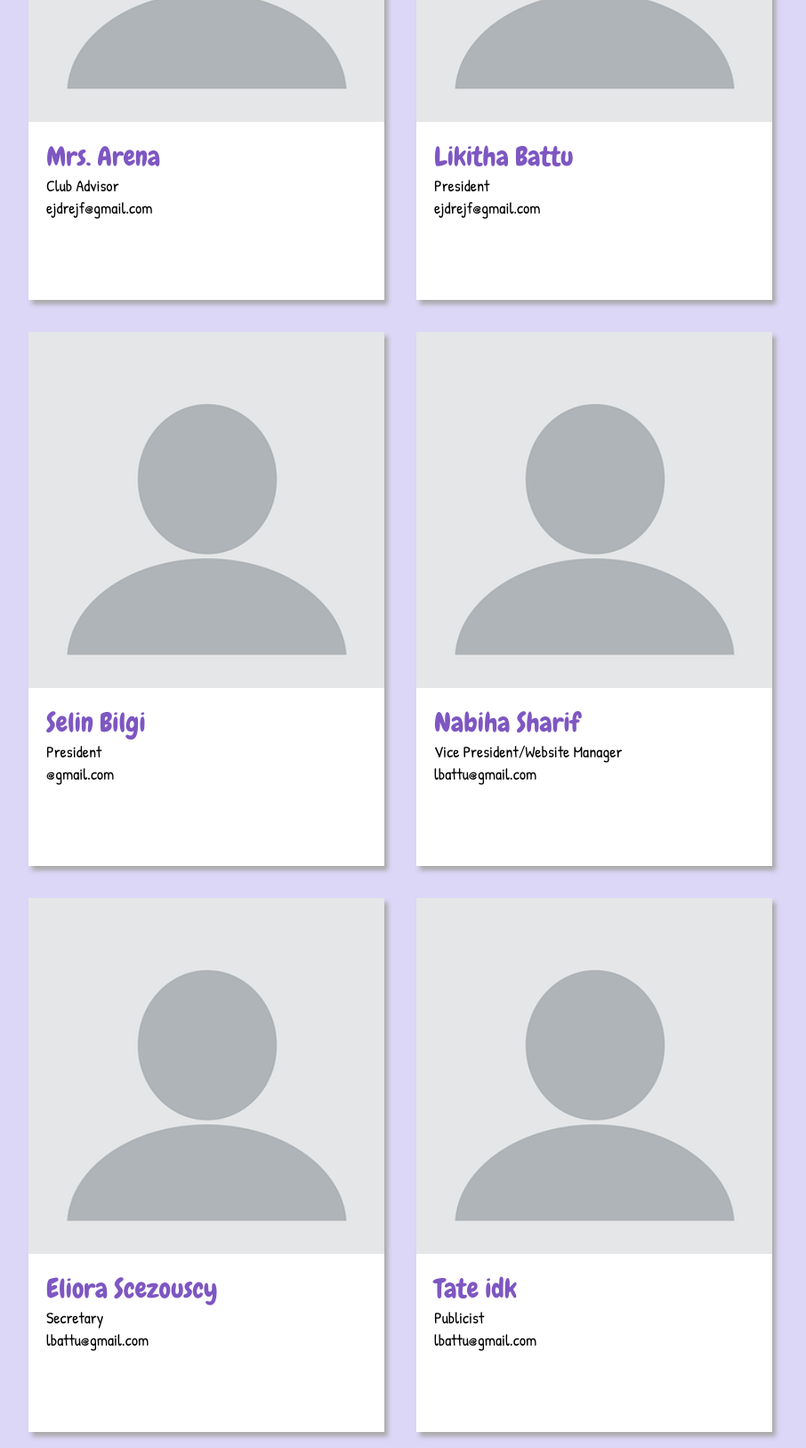
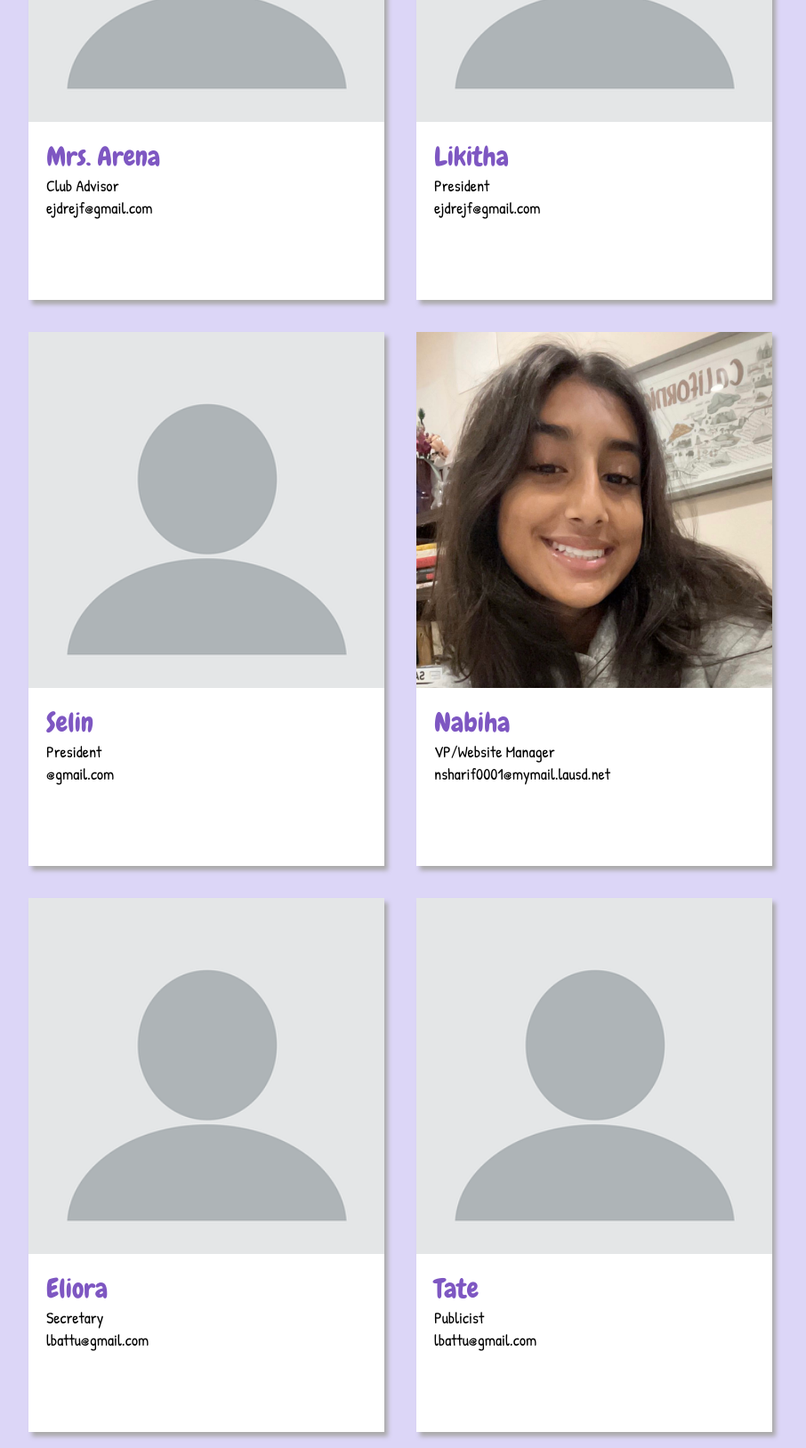
Before and after one commit to n4biha/painting4purpose, a plain HTML site: page contact.html in a window 1280 px wide. Shown: the part 619-2246 px from the top of the page at 89% size, without its empty margins (190-1096 px from the left). Drawn offline with Linux system fonts and the light colour scheme; a web font is replaced by a local one.

Commit message:
added imgs

```diff
--- a/contact.css
+++ b/contact.css
@@ -1,11 +1,8 @@
-
-
 
 .contact-container{
     display:flex;
     flex-wrap:wrap;
     justify-content: center;
-
 
 }
 
@@ -22,6 +19,8 @@
     display:flex;
     flex-grow: 1;
     width:100%;
+    height: 400px;
+    object-fit: cover;
 }
 .contact-info{
     padding:20px;
@@ -35,7 +34,6 @@
 
 @media all and (max-width: 900px) {
     .title{
-
         text-align: center;
     }
 
--- a/contact.html
+++ b/contact.html
@@ -38,48 +38,48 @@
             <div class="contact-item" class="flexbox-item-2">
                 <div class="contact-image"><img class="contact-image" src=images/profile.webp></div>
                 <div class="contact-info">
-                    <div class="contact-name">Likitha Battu</div>
+                    <div class="contact-name">Likitha </div>
                     <div class="contact-position"> President</div>
                     <div class="contact-email">ejdrejf@gmail.com </div>
                 </div>
             </div>
 
 
-            <div class="contact-item" class="flexbox-item-2">
+            <div class="contact-item" class="flexbox-item-3">
                 <div class="contact-image"><img class="contact-image" src=images/profile.webp></div>
                 <div class="contact-info">
-                    <div class="contact-name">Selin Bilgi</div>
+                    <div class="contact-name">Selin</div>
                     <div class="contact-position">President</div>
                     <div class="contact-email"> @gmail.com</div>
                 </div>
             </div>
 
 
-            <div class="contact-item" class="flexbox-item-2">
-                <div class="contact-image"><img class="contact-image" src=images/profile.webp></div>
+            <div class="contact-item" class="flexbox-item-3">
+                <div class="contact-image"><img class="contact-image" src="images/nabiha-contact.jpg"></div>
                 <div class="contact-info">
-                    <div class="contact-name">Nabiha Sharif</div>
-                    <div class="contact-position"> Vice President/Website Manager</div>
-                    <div class="contact-email"> lbattu@gmail.com</div>
+                    <div class="contact-name">Nabiha</div>
+                    <div class="contact-position">VP/Website Manager</div>
+                    <div class="contact-email"> nsharif0001@mymail.lausd.net</div>
                 </div>
             </div>
 
 
 
-            <div class="contact-item" class="flexbox-item-2">
+            <div class="contact-item" class="flexbox-item-5">
                 <div class="contact-image"><img class="contact-image" src=images/profile.webp></div>
                 <div class="contact-info">
-                    <div class="contact-name">Eliora Scezouscy</div>
+                    <div class="contact-name">Eliora</div>
                     <div class="contact-position"> Secretary</div>
                     <div class="contact-email"> lbattu@gmail.com</div>
                 </div>
             </div>
 
 
-            <div class="contact-item" class="flexbox-item-2">
+            <div class="contact-item" class="flexbox-item-6">
                 <div class="contact-image"><img class="contact-image" src=images/profile.webp></div>
                 <div class="contact-info">
-                    <div class="contact-name">Tate idk</div>
+                    <div class="contact-name">Tate</div>
                     <div class="contact-position">Publicist</div>
                     <div class="contact-email"> lbattu@gmail.com</div>
                 </div>
```
Also changed, not shown: images/nabiha-contact.jpg (added), 1 other file.
